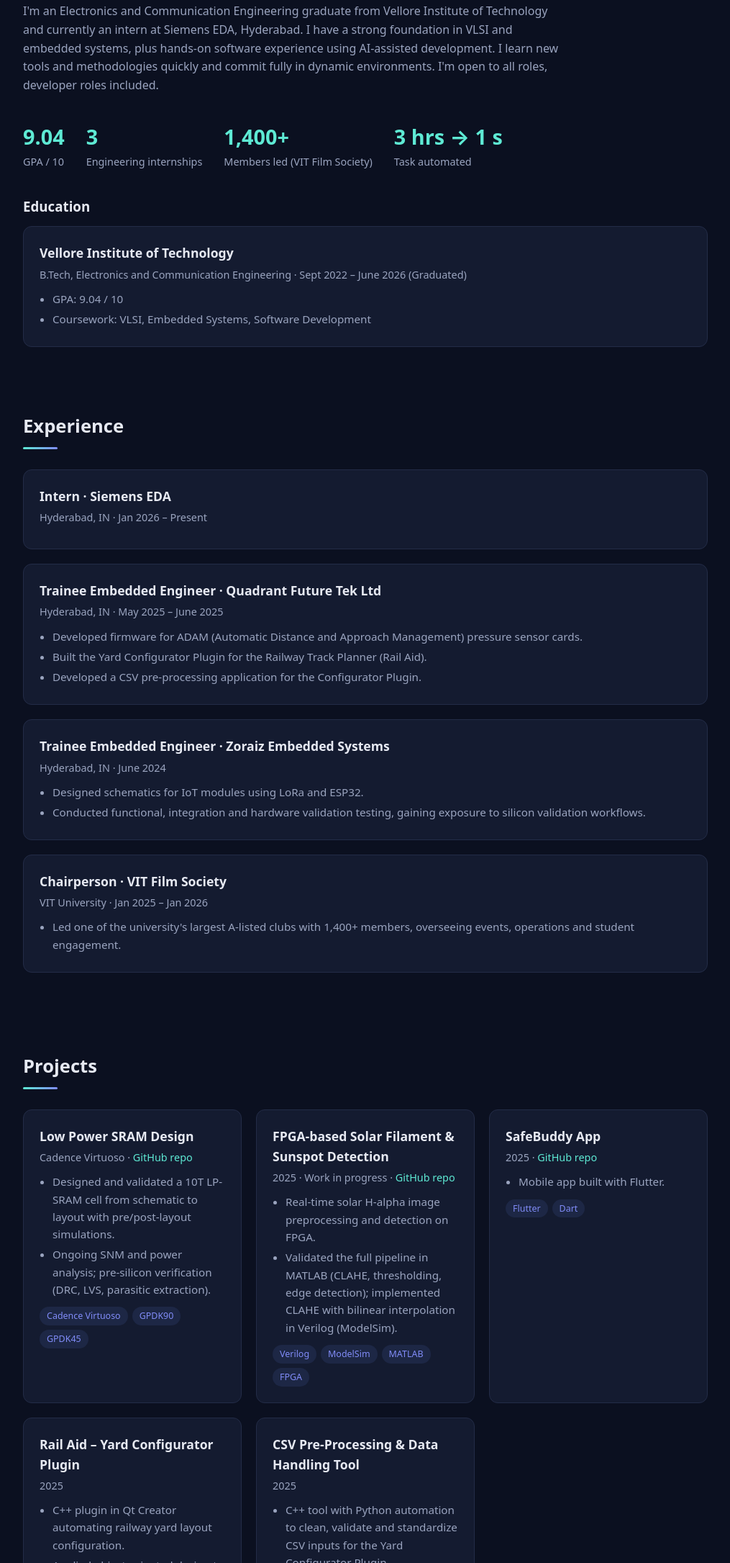
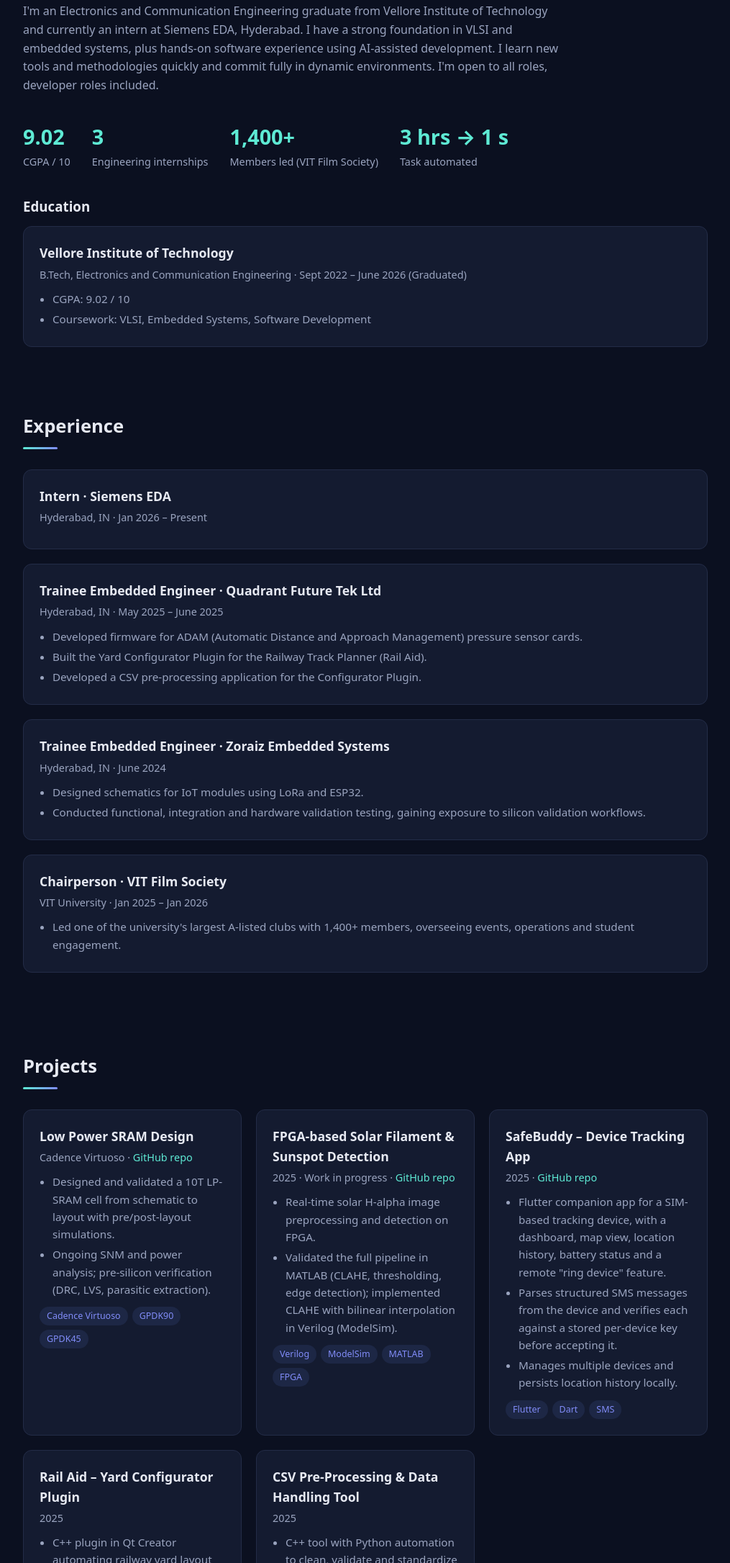
Before and after one commit to SaiSravanKamisetty/SaiSravanKamisetty.github.io, a plain HTML site: page index.html in a window 1280 px wide. Shown: the part 617-2788 px from the top of the page at 72% size, without its empty margins (132-1147 px from the left). Drawn offline with Linux system fonts and the light colour scheme.

Commit message:
CGPA fix, expand SafeBuddy

```diff
--- a/index.html
+++ b/index.html
@@ -78,7 +78,7 @@ footer{text-align:center;color:var(--muted);font-size:.85rem;padding:24px;border
   <h2>About</h2>
   <p style="color:var(--muted);max-width:760px">I'm an Electronics and Communication Engineering graduate from Vellore Institute of Technology and currently an intern at Siemens EDA, Hyderabad. I have a strong foundation in VLSI and embedded systems, plus hands-on software experience using AI-assisted development. I learn new tools and methodologies quickly and commit fully in dynamic environments. I'm open to all roles, developer roles included.</p>
   <div class="stats">
-    <div><b>9.04</b>GPA / 10</div>
+    <div><b>9.02</b>CGPA / 10</div>
     <div><b>3</b>Engineering internships</div>
     <div><b>1,400+</b>Members led (VIT Film Society)</div>
     <div><b>3 hrs → 1 s</b>Task automated</div>
@@ -87,7 +87,7 @@ footer{text-align:center;color:var(--muted);font-size:.85rem;padding:24px;border
   <div class="card">
     <h3>Vellore Institute of Technology</h3>
     <div class="meta">B.Tech, Electronics and Communication Engineering · Sept 2022 – June 2026 (Graduated)</div>
-    <ul><li>GPA: 9.04 / 10</li><li>Coursework: VLSI, Embedded Systems, Software Development</li></ul>
+    <ul><li>CGPA: 9.02 / 10</li><li>Coursework: VLSI, Embedded Systems, Software Development</li></ul>
   </div>
 </section>
 
@@ -139,10 +139,10 @@ footer{text-align:center;color:var(--muted);font-size:.85rem;padding:24px;border
       <div class="tags"><span>Verilog</span><span>ModelSim</span><span>MATLAB</span><span>FPGA</span></div>
     </div>
     <div class="card">
-      <h3>SafeBuddy App</h3>
+      <h3>SafeBuddy – Device Tracking App</h3>
       <div class="meta">2025 · <a href="https://github.com/SaiSravanKamisetty/SafeBuddyApp" target="_blank" rel="noopener">GitHub repo</a></div>
-      <ul><li>Mobile app built with Flutter.</li></ul>
-      <div class="tags"><span>Flutter</span><span>Dart</span></div>
+      <ul><li>Flutter companion app for a SIM-based tracking device, with a dashboard, map view, location history, battery status and a remote "ring device" feature.</li><li>Parses structured SMS messages from the device and verifies each against a stored per-device key before accepting it.</li><li>Manages multiple devices and persists location history locally.</li></ul>
+      <div class="tags"><span>Flutter</span><span>Dart</span><span>SMS</span></div>
     </div>
     <div class="card">
       <h3>Rail Aid – Yard Configurator Plugin</h3>
```
Also changed, not shown: resume.html (+4 -1 lines).
